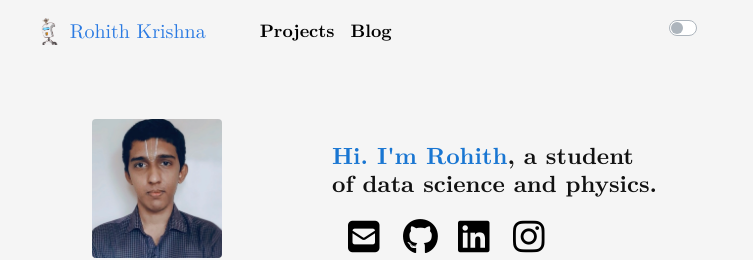
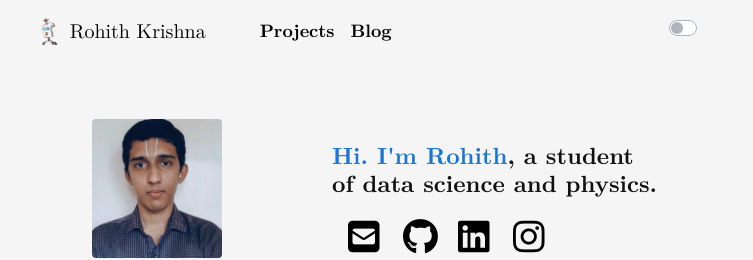
Before and after one commit to rohithmay/rohithmay.github.io, a Jekyll site: the page built from index.md, in a window 1280 px wide. Shown: the top 260 px of the page, without its empty margins (263-1016 px from the left). Built offline with Jekyll 4.4.1, drawn with Linux system fonts in a browser that asks for light colours; nearby versions of some CDN libraries; a style sheet for code colours, icons or effects is not loaded.

Commit message:
Update _base.scss

```diff
--- a/_sass/_base.scss
+++ b/_sass/_base.scss
@@ -227,6 +227,10 @@ h1, h2, h3, h4, h5, h6 {
 color: black !important;
 }
 
+.navbar-brand{
+color: black !important;
+}
+
 
 /**
  * Links
```
